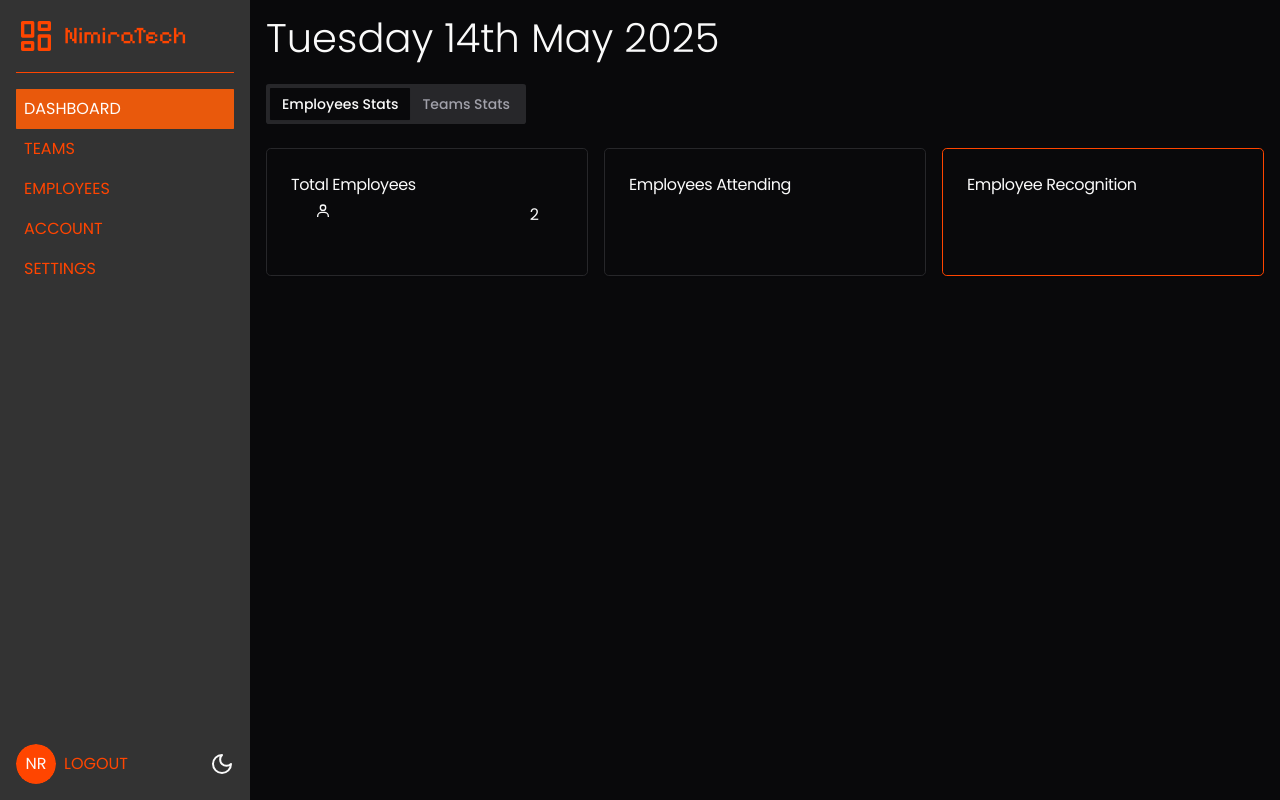
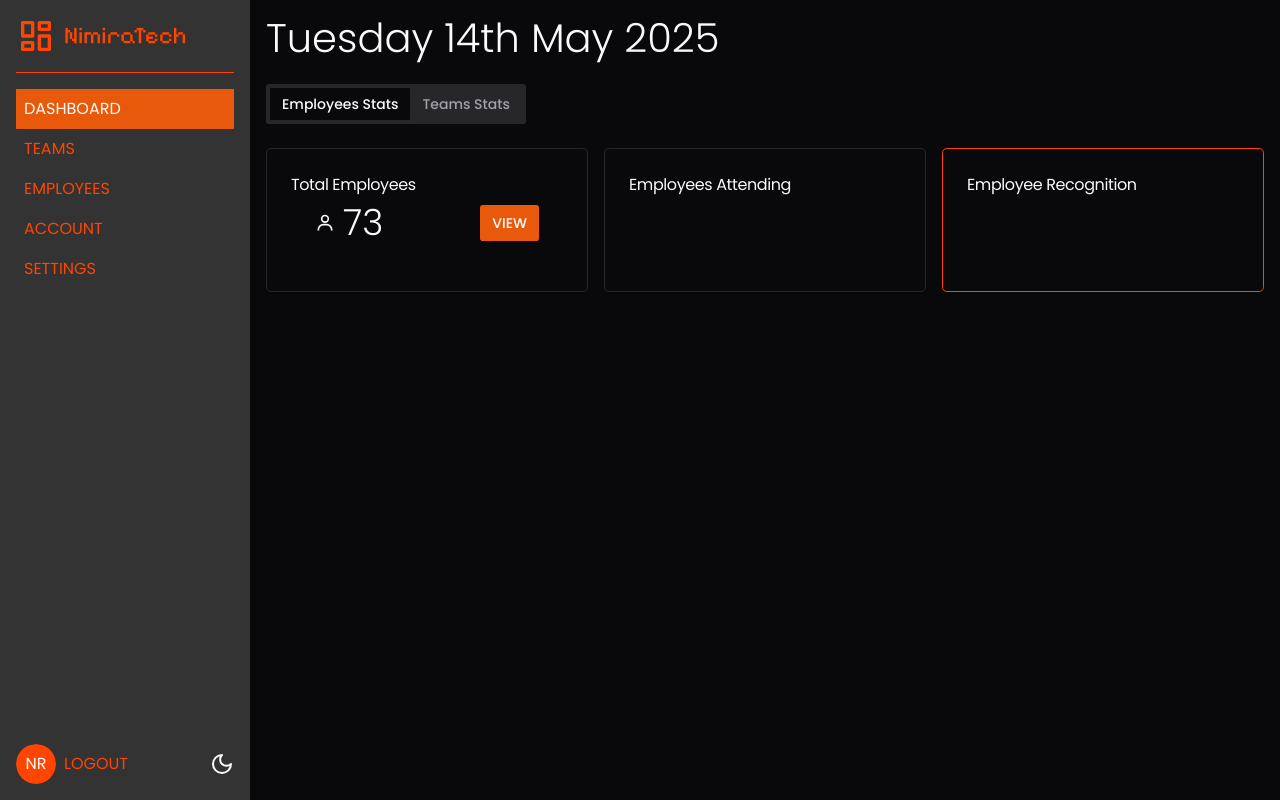
Before and after one commit to Nimira43/NT-Dashboard, a Next.js app: page /dashboard in a window 1280 px wide. Built offline with nearby package versions, Linux system fonts and the light colour scheme.

Commit message:
Styling button, icon and text

```diff
--- a/app/dashboard/components/employees-stats.tsx
+++ b/app/dashboard/components/employees-stats.tsx
@@ -1,4 +1,6 @@
+import { Button } from '@/components/ui/button'
 import { Card, CardContent, CardHeader, CardTitle } from '@/components/ui/card'
+import Link from 'next/link'
 import { BiUser } from 'react-icons/bi'
 
 export default function EmployeesStats() {
@@ -9,11 +11,25 @@ export default function EmployeesStats() {
           <CardTitle className='font-normal text-base'>
             Total Employees
           </CardTitle>
-          <CardContent className='flex justify-between'>
-            <div className='flex gap-2'>
-              <BiUser />
+          <CardContent className='flex justify-between items-center'>
+            <div className='flex gap-2 items-center'>
+              <BiUser className='text-xl' />
+              <div className='text-4xl font-light'>73</div>
             </div>
-            <div>2</div>
+            <div>
+              <Button
+                size='sm'
+                asChild
+                className='uppercase'
+              >
+                <Link
+                  href='/dashboard/employees'
+                >
+                  View
+                </Link>
+              </Button>
+            </div>
+
           </CardContent>
         </CardHeader>
       </Card>
```
